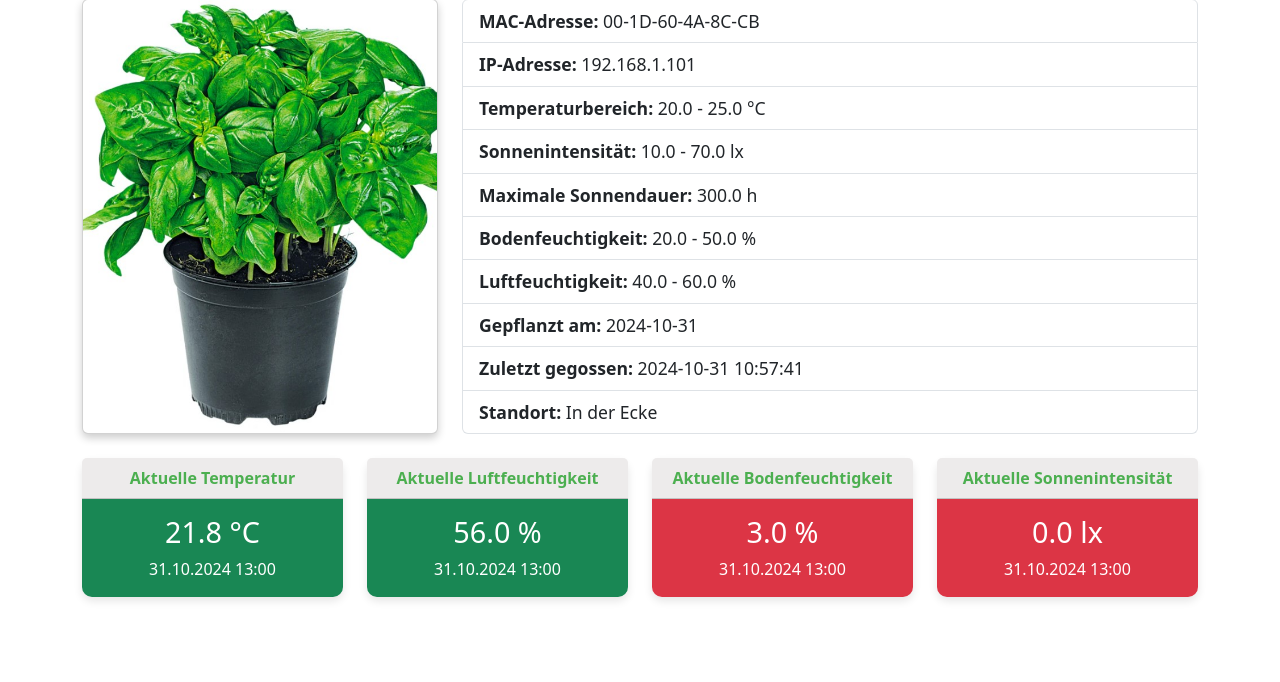
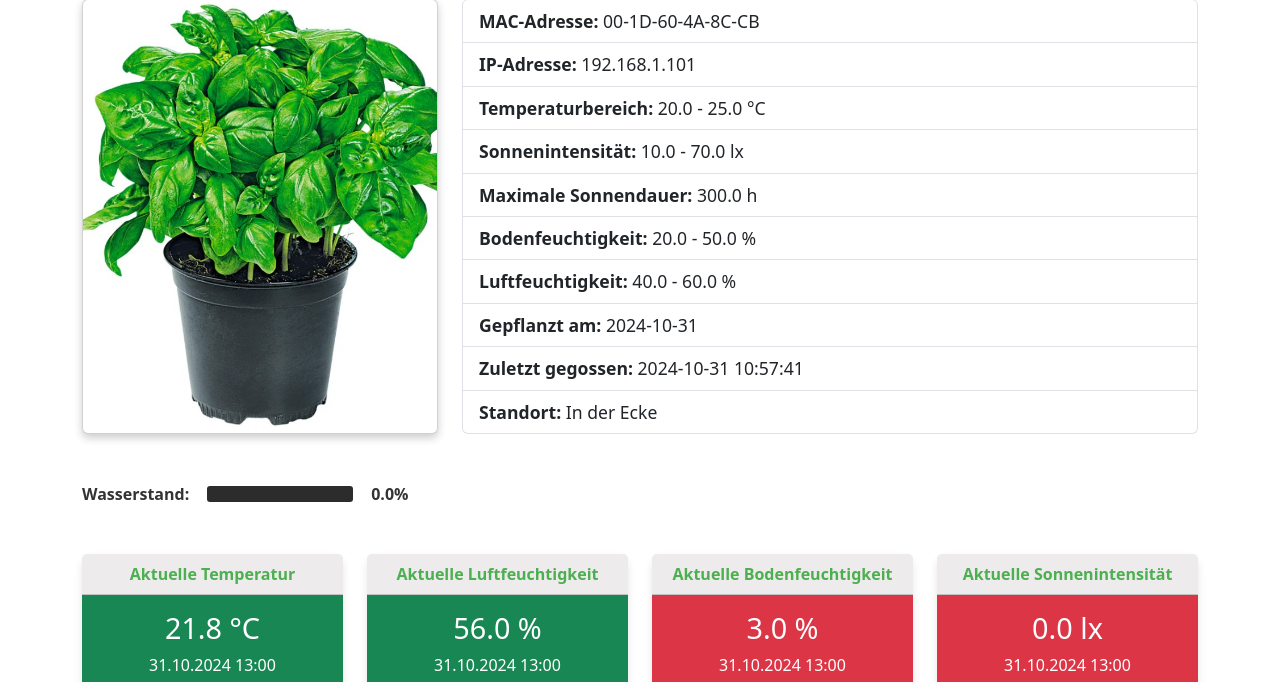
Before and after one commit to EnzoZacharias/pflanzenbewaesserung, a Flask app: page /details/00-1D-60-4A-8C-CB in a window 1280 px wide. Shown: the part 165-847 px from the top of the page. Run offline with Flask 3, Linux system fonts and the light colour scheme; some libraries are stand-ins or nearby versions.

Commit message:
add visualisation of the water tank

```diff
--- a/pflanzenbewaesserung/app_plant.py
+++ b/pflanzenbewaesserung/app_plant.py
@@ -80,7 +80,8 @@ def getMeasurementDataNow(macAdd):
         'Temp': 0,
         'air': 0,
         'ground': 0,
-        'sun': 0
+        'sun': 0,
+        'waterlevel': 0
     }
     else:
         data = {
@@ -88,6 +89,7 @@ def getMeasurementDataNow(macAdd):
         'Temp': element.Umgebungstemperatur,
         'air': element.Luftfeuchtigkeit,
         'ground': element.Bodenfeuchtigkeit,
-        'sun': element.Lichtintensität
+        'sun': element.Lichtintensität,
+        'waterlevel': element.Wasserstand
     }
     return data
--- a/pflanzenbewaesserung/static/css/details.css
+++ b/pflanzenbewaesserung/static/css/details.css
@@ -62,3 +62,37 @@ canvas {
 .text-white {
     color: white;
 }
+
+.water-level-text {
+    margin: 0;
+    font-weight: bold;
+    color: #333;
+}
+
+.water-tank-bar {
+    flex-grow: 1;
+    height: 20px;
+    border: 2px solid #ffffff;
+    border-radius: 5px;
+    background-color: #2c2c2c;
+    position: relative;
+    padding: 1px;
+    min-width: 150px;
+}
+
+.water-fill {
+    height: 100%;
+    background-color: #007bff;
+    width: {{ measurementDataNow['waterlevel'] }}%;
+    transition: width 0.5s ease;
+    border-radius: 3px;
+}
+
+.row.my-5 {
+    width: 30%;
+}
+
+.water-percentage {
+    font-weight: bold;
+    color: #333;
+}
--- a/pflanzenbewaesserung/templates/details.html
+++ b/pflanzenbewaesserung/templates/details.html
@@ -38,7 +38,15 @@
             </ul>
         </div>
     </div>
-
+    <div class="row my-5">
+        <div class="col-md-12 d-flex align-items-center">
+            <p class="water-level-text me-3"><strong>Wasserstand:</strong></p>
+            <div class="water-tank-bar">
+                <div class="water-fill" style="width: {{ measurementDataNow['waterlevel'] }}%;"></div>
+            </div>
+            <span class="water-percentage ms-3">{{ measurementDataNow['waterlevel'] }}%</span>
+        </div>
+    </div>
     <div class="row my-4 text-center">
         <div class="col-md-3">
             <div class="card temperature-card custom-card mb-3">
```
